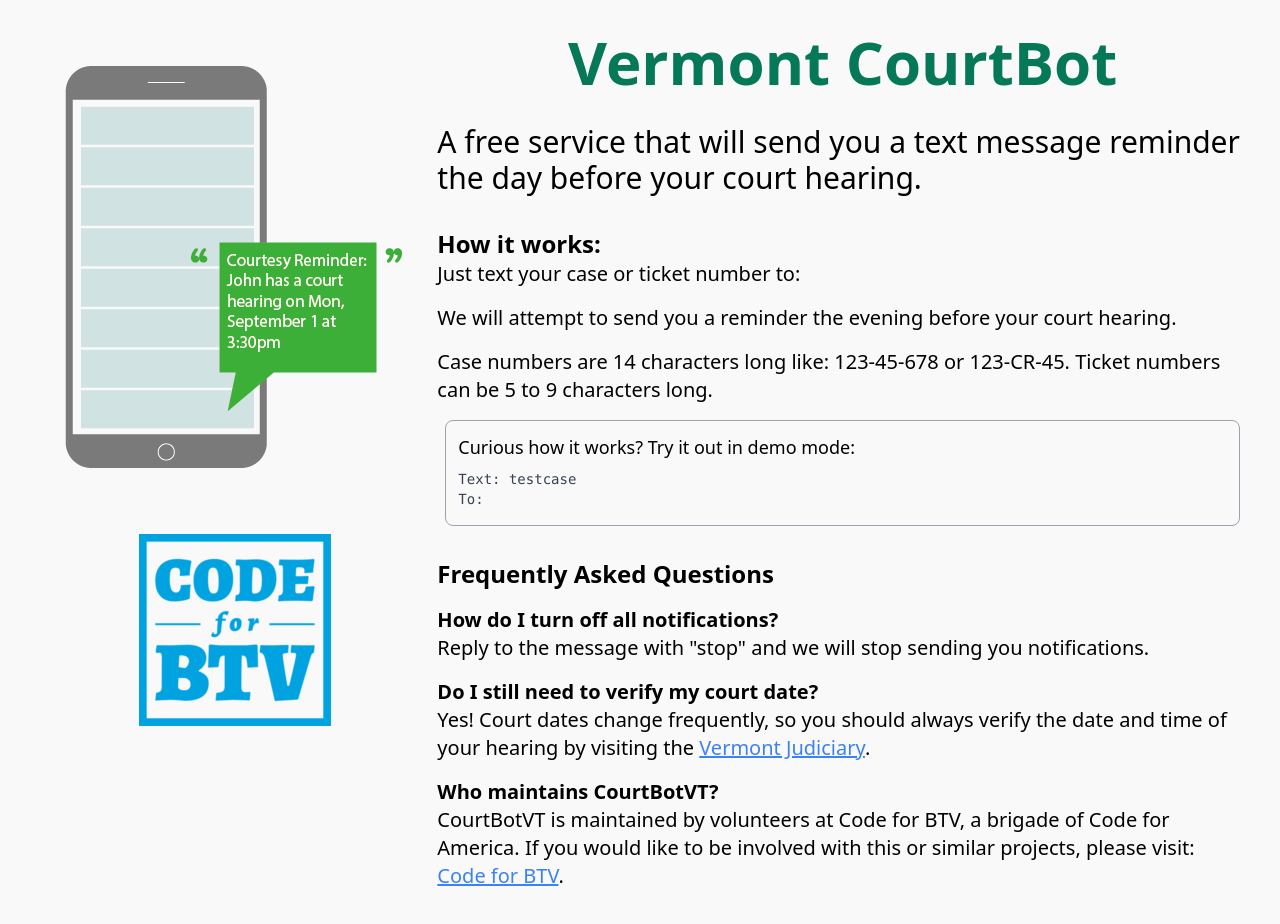
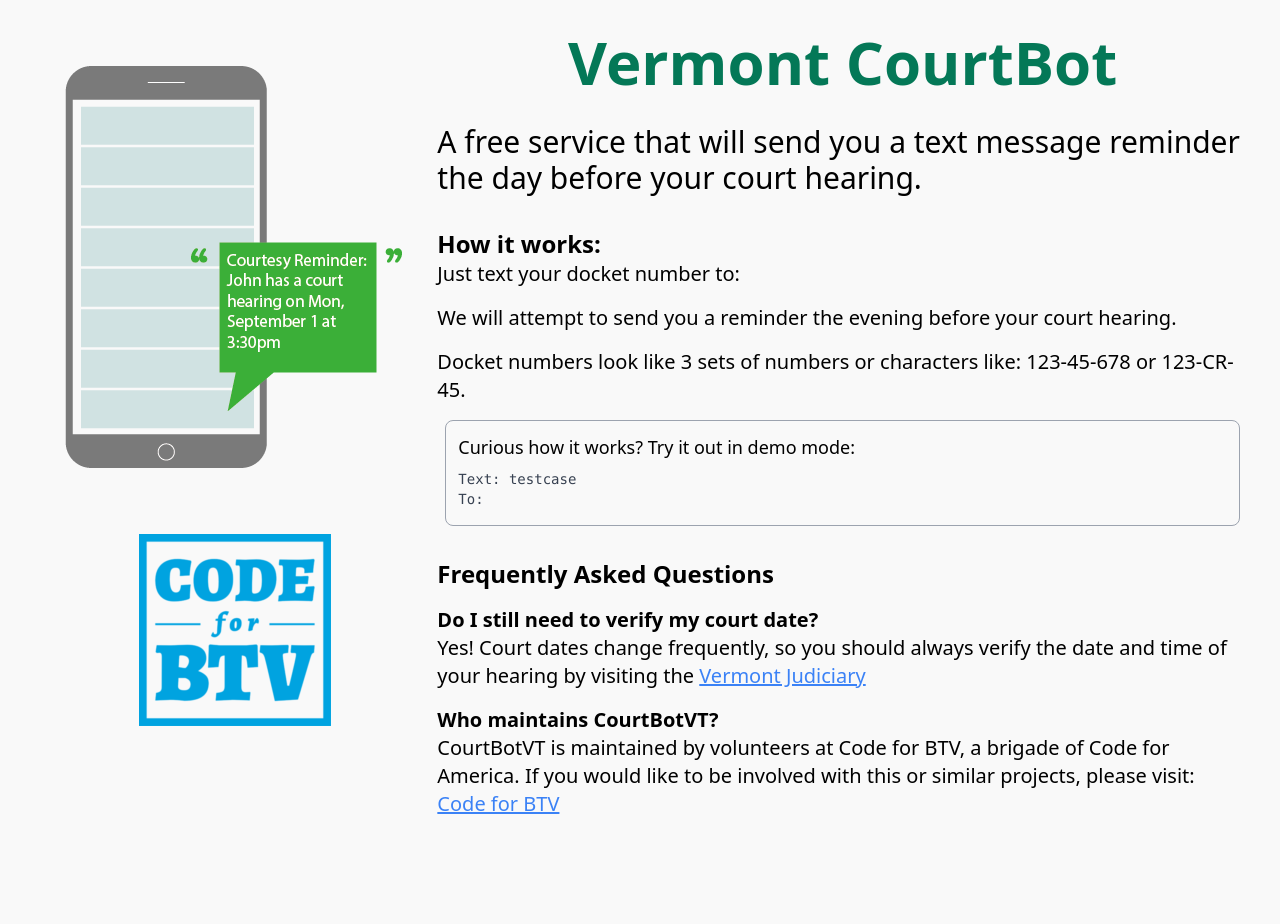
Before and after one commit to codeforbtv/courtbot-vt-frontend, a Next.js app: page / in a window 1280 px wide. Shown: the top 924 px of the page. After the commit the page ends 866 px from the top, so only its background shows below. Built offline with nearby package versions, Linux system fonts and the light colour scheme.

Commit message:
updating splash page

```diff
--- a/pages/index.tsx
+++ b/pages/index.tsx
@@ -19,7 +19,7 @@
         </h3>
         <div id="howItWorks" className="mb-8">
           <p>
-            Just text your case or ticket number to:
+            Just text your docket number to:
           </p>
           <p id="phoneNumber" className="text-2xl font-bold">
             { process.env.NEXT_PUBLIC_PHONE_NUMBER }
@@ -28,8 +28,7 @@
             We will attempt to send you a reminder the evening before your court hearing.
           </p>
           <p>
-            Case numbers are 14 characters long like: 123-45-678 or 123-CR-45.
-            Ticket numbers can be 5 to 9 characters long.
+            Docket numbers look like 3 sets of numbers or characters like: 123-45-678 or 123-CR-45.
           </p>
 
           <div id="testcase" className="card m-2 border border-gray-400 rounded-lg">
@@ -49,34 +48,26 @@
         </h4>
 
         <dl>
+{/*}
           <dt>
             How do I turn off all notifications?
           </dt>
           <dd>
             Reply to the message with "stop" and we will stop sending you notifications.
           </dd>
-
-{/*
-          <dt>
-            How do I turn off notifications for an individual case or ticket?
-          </dt>
-          <dd>
-            Text in the case or ticket number you are currently following to { process.env.NEXT_PUBLIC_PHONE_NUMBER } and the service will reply with the option to reply "DELETE" to stop notifications for that case or ticket.
-          </dd>
-*/}
-
+{*/}
           <dt>
             Do I still need to verify my court date?
           </dt>
           <dd>
-            Yes! Court dates change frequently, so you should always verify the date and time of your hearing by visiting the <a href="https://www.vermontjudiciary.org/court-hearings">Vermont Judiciary</a>.
+            Yes! Court dates change frequently, so you should always verify the date and time of your hearing by visiting the <a href="https://www.vermontjudiciary.org/court-hearings">Vermont Judiciary</a>
           </dd>
 
           <dt>
             Who maintains CourtBotVT?
           </dt>
           <dd>
-            CourtBotVT is maintained by volunteers at Code for BTV, a brigade of Code for America. If you would like to be involved with this or similar projects, please visit: <a href="http://codeforbtv.org">Code for BTV</a>.
+            CourtBotVT is maintained by volunteers at Code for BTV, a brigade of Code for America. If you would like to be involved with this or similar projects, please visit: <a href="https://codeforbtv.org">Code for BTV</a>
           </dd>
         </dl>
       </div>
```
Also changed, not shown: public/imgs/example.png (added).
